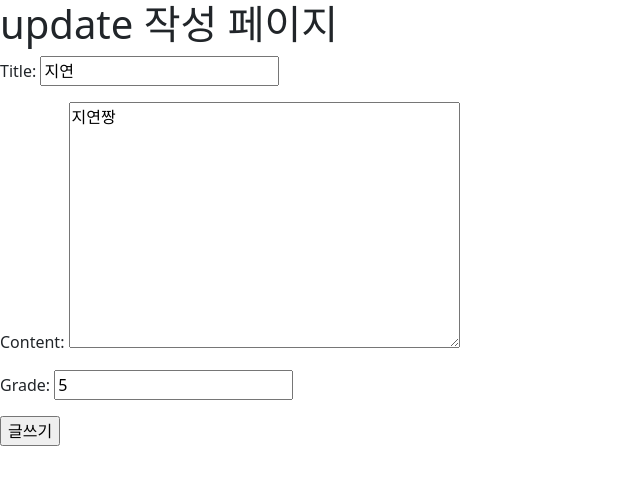
After one commit to jn-97/Django-PJT-01, a Django app: page /1/update/ in a window 1280 px wide. The commit adds this page. Shown: the top 485 px of the page, without its empty margins (0-640 px from the left). Run offline with Django 3.2, Linux system fonts and the light colour scheme; data comes from the database, SQL or seed files in the repository; both versions use the stored data as it was after the commit.

Commit message:
m6 update 완료

```diff
--- a/reviews/templates/reviews/detail.html
+++ b/reviews/templates/reviews/detail.html
@@ -5,5 +5,9 @@
 
 {{ review.title }}
 {{ review.pk }}
+<div>
+  <a href="{% url 'reviews:update' review.pk %}" class="btn btn-outline-primary">수정</a>
+  <a href="" class="btn btn-outline-primary">삭제</a>
+</div>
 
 {% endblock content %}
--- /dev/null
+++ b/reviews/templates/reviews/update.html
@@ -0,0 +1,14 @@
+{% extends 'base.html' %}
+
+{% block content %}
+
+<h1>update 작성 페이지</h1>
+<form action="" method="POST">
+  {% csrf_token %}
+  {{ review_form.as_p }}
+  <input type="submit" value="글쓰기">
+</form>
+
+
+
+{% endblock content %}
--- a/reviews/urls.py
+++ b/reviews/urls.py
@@ -7,4 +7,5 @@ urlpatterns = [
     path('', views.index, name='index'),
     path('create/', views.create, name='create'),
     path('<int:pk>/', views.detail, name='detail'),
+    path('<int:pk>/update/', views.update, name='update'),
 ]
--- a/reviews/views.py
+++ b/reviews/views.py
@@ -22,7 +22,7 @@ def create(request):
     context = {
         'review_form': review_form
     }
-    return render(request, 'reviews/create.html', context=context)
+    return render(request, 'reviews/create.html', context)
 
 def detail(request, pk):
     review = Review.objects.get(pk=pk)
@@ -30,3 +30,18 @@ def detail(request, pk):
         'review': review
     }
     return render(request, 'reviews/detail.html', context)
+
+def update(request, pk):
+    review = Review.objects.get(pk=pk)
+
+    if request.method == 'POST':
+        review_form = ReviewForm(request.POST, instance=review)
+        if review_form.is_valid():
+            review_form.save()
+            return redirect('reviews:detail', review.pk)
+    else:
+        review_form = ReviewForm(instance=review)
+    context = {
+        'review_form': review_form
+    }
+    return render(request, 'reviews/update.html', context)
```
Also changed, not shown: db.sqlite3.
